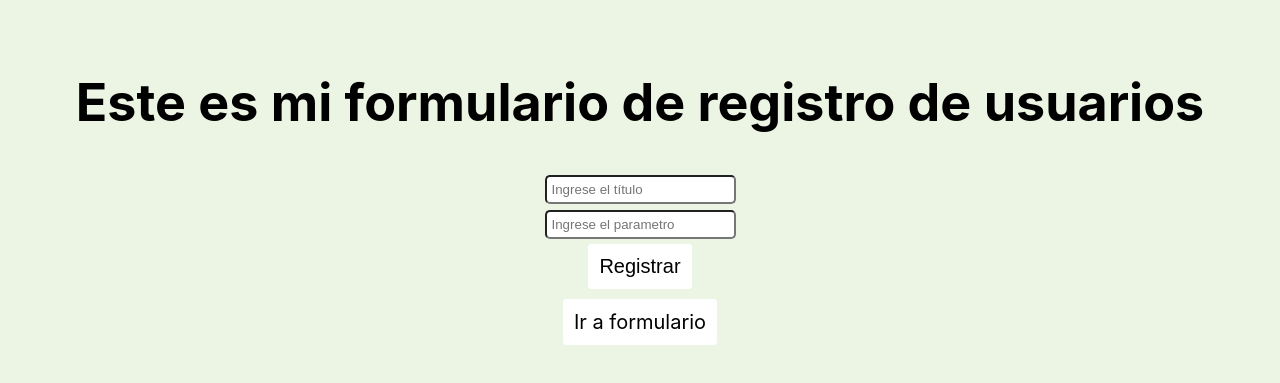
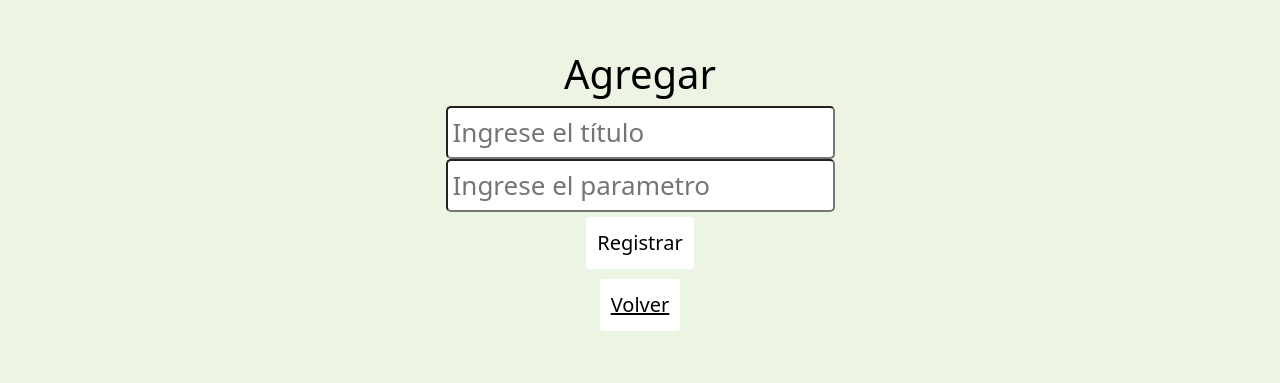
Before and after one commit to RefinedCandle49/Integracion, a React (Create React App) app: page /Formulario in a window 1280 px wide. Shown: the part 207-590 px from the top of the page. Built offline with nearby package versions, Linux system fonts and the light colour scheme.

Commit message:
Se agregó el ver detalles y eliminación

```diff
--- a/package.json
+++ b/package.json
@@ -6,8 +6,10 @@
     "@testing-library/jest-dom": "^5.17.0",
     "@testing-library/react": "^13.4.0",
     "@testing-library/user-event": "^13.5.0",
+    "bootstrap": "^5.3.3",
     "final-form": "^4.20.10",
     "react": "^18.3.1",
+    "react-bootstrap": "^2.10.2",
     "react-dom": "^18.3.1",
     "react-final-form": "^6.5.9",
     "react-router-dom": "^6.23.1",
--- a/src/Formulario.js
+++ b/src/Formulario.js
@@ -22,6 +22,7 @@ function Formulario(){
         })
             .then(res=> res.json())
             .then(data => {
+                alert('Título: '+data.title+', Cuerpo: '+data.body+', ID: '+data.id);
                 console.log(data)
             })
     }
@@ -29,7 +30,7 @@ function Formulario(){
         <>
             <div className="App">
                 <header className="App-header">
-                    <h1>Este es mi formulario de registro de usuarios</h1>
+                    <h1>Agregar</h1>
                     <Form
                         onSubmit={handlePost}
                         render={({handleSubmit})=>(
@@ -42,7 +43,8 @@ function Formulario(){
                             </form>
                         )}
                     />
-                    <Link class="go" to="/">Ir a formulario</Link>
+                    <Link class="go" to="/">Volver</Link>
+
                 </header>
 
             </div>
--- a/src/FormularioEditar.js
+++ b/src/FormularioEditar.js
@@ -61,13 +61,10 @@ function Formulario(){
                         onSubmit={handlePost}
                         render={({handleSubmit}) => (
                             <form onSubmit={handleSubmit}>
-                                <Field name="txtTitle" initialValue={user.title} component="input"
-                                       placeholder="Ingrese el título"></Field>
+                                <label htmlFor="">Título: {user.title}</label>
                                 <br/>
-                                <Field name="txtFor" initialValue={user.body} component="input"
-                                       placeholder="Ingrese el parametro"></Field>
+                                <label htmlFor="">Descripción: {user.body}</label>
                                 <br/>
-                                <input type="submit" className="go" value="Actualizar"/>
                             </form>
                         )}
                     />
--- a/src/Revista.css
+++ b/src/Revista.css
@@ -31,6 +31,7 @@ img{
     border-radius: 10px;
 }
 
-a{
+.link{
     text-decoration: none;
+    color: black;
 }
--- a/src/Users.js
+++ b/src/Users.js
@@ -1,10 +1,27 @@
 import React, {useState, useEffect} from 'react';
-import {Link} from "react-router-dom";
+import {Link, useParams} from "react-router-dom";
 import './App2.css'
 import './Revista.css'
+import {Button, Col, Container, Row} from "react-bootstrap";
 
 function Users(){
     const [user, setUsers] = useState('');
+    const {id} = useParams();
+    const handlePost = (e) =>{
+        // console.log("Esta es la función principal de mi formulario")
+        console.log(e.txtTitle);
+        console.log(e.txtFor);
+        fetch("https://jsonplaceholder.typicode.com/posts/" + id, {
+            method: "DELETE",
+            headers:{
+                "Content-type": "application/json; charset= UTF-8"
+            }
+        })
+            .then(res=> res.json())
+            .then(data => {
+                alert('Eliminado correctamente')
+            })
+    }
 
     const handleGetUser = async () =>{
         fetch("https://jsonplaceholder.typicode.com/posts?_limit=10")
@@ -14,7 +31,8 @@ function Users(){
                 <div>
                     <h2>{value.title}</h2>
                     <p>{value.body}</p>
-                    <button value={value.id}><Link  to={`Editar/${value.id}`} >Editar</Link></button>
+                    <Button value={value.id}><Link className="link"  to={`Editar/${value.id}`} >Ver detalles</Link></Button>
+                    <Button value={value.id} onClick={handlePost}>ELiminar</Button>
                 </div>
                 );
                 setUsers(html);
@@ -25,9 +43,18 @@ function Users(){
     },[])
     return(
       <>
-          <Link to="Formulario" className="go">Ir a formulario</Link>
-          <Link to="FormularioEditar" className="go">Ir a formulario editar</Link>
-          {user}
+          <Button as="a" variant="primary">
+              <Link className="link" to="Formulario">Ir a formulario</Link>
+          </Button>
+
+
+          <Container>
+              <Row>
+                  <Col>
+                      {user}
+                  </Col>
+              </Row>
+          </Container>
       </>
     );
 }
--- a/src/index.js
+++ b/src/index.js
@@ -8,10 +8,11 @@ import Users from "./Users";
 import Formulario from "./Formulario";
 import reportWebVitals from './reportWebVitals';
 import FormularioEditar from "./FormularioEditar";
+import './../node_modules/bootstrap/dist/css/bootstrap.min.css'
 
 const router = createBrowserRouter([
     {
-        path: '/App',
+        path: '/abc',
         element: <App/>,
     },
     {
@@ -33,7 +34,7 @@ const router = createBrowserRouter([
     {
         path: '/Editar/:id',
         element: <FormularioEditar/>
-    }
+    },
 ]);
 
 const root = ReactDOM.createRoot(document.getElementById('root'));
```
Also changed, not shown: 1 other file (tests, documents, lock files or other folders).
